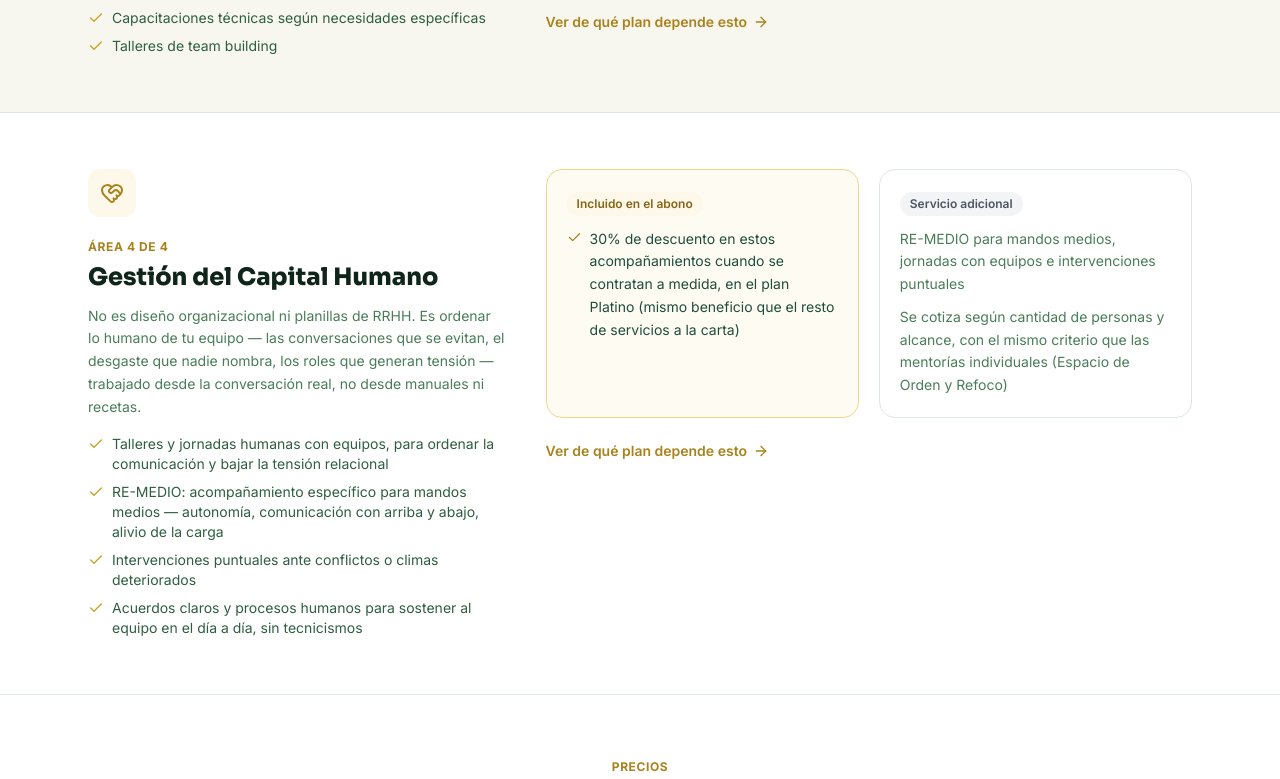
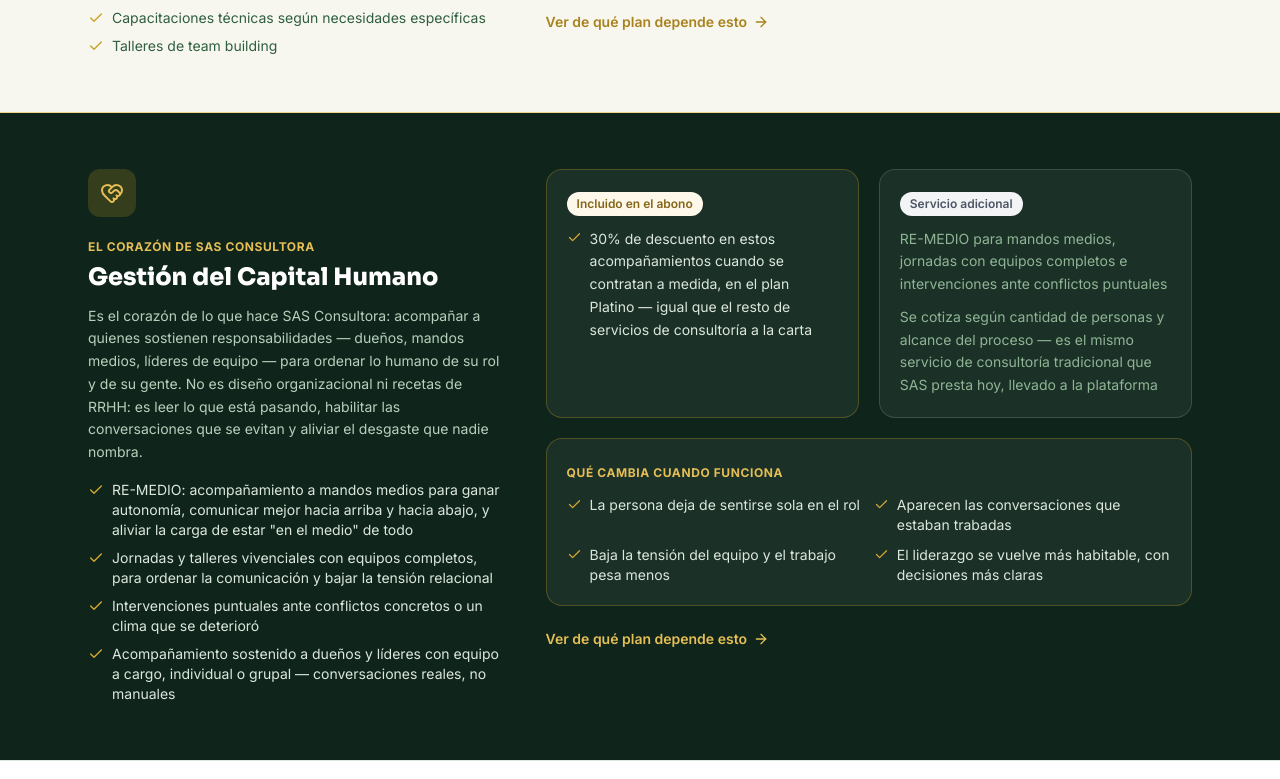
Before and after one commit to sasconsultora24-rgb/talento-desarrollo, a React (Vite) app: page /#/pymes in a window 1280 px wide. Shown: the part 1941-2720 px from the top of the page. Built offline with nearby package versions, Linux system fonts and the light colour scheme; no server answers; the database is empty.

Commit message:
Enriquecer sección Gestión del Capital Humano en ParaPymes

```diff
--- a/src/pages/ParaPymes.jsx
+++ b/src/pages/ParaPymes.jsx
@@ -73,20 +73,27 @@
     id: "capital-humano",
     icon: HeartHandshake,
     title: "Gestión del Capital Humano",
+    destacada: true,
     pitch:
-      "No es diseño organizacional ni planillas de RRHH. Es ordenar lo humano de tu equipo — las conversaciones que se evitan, el desgaste que nadie nombra, los roles que generan tensión — trabajado desde la conversación real, no desde manuales ni recetas.",
+      "Es el corazón de lo que hace SAS Consultora: acompañar a quienes sostienen responsabilidades — dueños, mandos medios, líderes de equipo — para ordenar lo humano de su rol y de su gente. No es diseño organizacional ni recetas de RRHH: es leer lo que está pasando, habilitar las conversaciones que se evitan y aliviar el desgaste que nadie nombra.",
     items: [
-      "Talleres y jornadas humanas con equipos, para ordenar la comunicación y bajar la tensión relacional",
-      "RE-MEDIO: acompañamiento específico para mandos medios — autonomía, comunicación con arriba y abajo, alivio de la carga",
-      "Intervenciones puntuales ante conflictos o climas deteriorados",
-      "Acuerdos claros y procesos humanos para sostener al equipo en el día a día, sin tecnicismos",
+      "RE-MEDIO: acompañamiento a mandos medios para ganar autonomía, comunicar mejor hacia arriba y hacia abajo, y aliviar la carga de estar \"en el medio\" de todo",
+      "Jornadas y talleres vivenciales con equipos completos, para ordenar la comunicación y bajar la tensión relacional",
+      "Intervenciones puntuales ante conflictos concretos o un clima que se deterioró",
+      "Acompañamiento sostenido a dueños y líderes con equipo a cargo, individual o grupal — conversaciones reales, no manuales",
+    ],
+    resultados: [
+      "La persona deja de sentirse sola en el rol",
+      "Aparecen las conversaciones que estaban trabadas",
+      "Baja la tensión del equipo y el trabajo pesa menos",
+      "El liderazgo se vuelve más habitable, con decisiones más claras",
     ],
     incluido: [
-      "30% de descuento en estos acompañamientos cuando se contratan a medida, en el plan Platino (mismo beneficio que el resto de servicios a la carta)",
+      "30% de descuento en estos acompañamientos cuando se contratan a medida, en el plan Platino — igual que el resto de servicios de consultoría a la carta",
     ],
     aparte: [
-      "RE-MEDIO para mandos medios, jornadas con equipos e intervenciones puntuales",
-      "Se cotiza según cantidad de personas y alcance, con el mismo criterio que las mentorías individuales (Espacio de Orden y Refoco)",
+      "RE-MEDIO para mandos medios, jornadas con equipos completos e intervenciones ante conflictos puntuales",
+      "Se cotiza según cantidad de personas y alcance del proceso — es el mismo servicio de consultoría tradicional que SAS presta hoy, llevado a la plataforma",
     ],
   },
 ];
@@ -130,20 +137,22 @@
         <section
           key={a.id}
           id={a.id}
-          className={`scroll-mt-24 border-t border-forest-100 ${i % 2 === 1 ? "bg-white" : "bg-forest-50/40"}`}
+          className={`scroll-mt-24 border-t ${a.destacada ? "border-gold-200 bg-forest-900 text-white" : `border-forest-100 ${i % 2 === 1 ? "bg-white" : "bg-forest-50/40"}`}`}
         >
           <div className="max-w-6xl mx-auto px-4 sm:px-6 py-14 grid md:grid-cols-5 gap-10 items-start">
             <div className="md:col-span-2">
-              <div className="w-12 h-12 rounded-xl bg-gold-50 flex items-center justify-center text-gold-600 mb-4">
+              <div className={`w-12 h-12 rounded-xl flex items-center justify-center mb-4 ${a.destacada ? "bg-gold-500/20 text-gold-300" : "bg-gold-50 text-gold-600"}`}>
                 <a.icon size={24} />
               </div>
-              <span className="text-xs font-bold uppercase tracking-wider text-gold-600">Área {i + 1} de {areas.length}</span>
-              <h3 className="text-2xl font-extrabold text-forest-900 mt-1 mb-3">{a.title}</h3>
-              <p className="text-sm text-forest-500 leading-relaxed mb-4">{a.pitch}</p>
+              <span className={`text-xs font-bold uppercase tracking-wider ${a.destacada ? "text-gold-300" : "text-gold-600"}`}>
+                {a.destacada ? "El corazón de SAS Consultora" : `Área ${i + 1} de ${areas.length}`}
+              </span>
+              <h3 className={`text-2xl font-extrabold mt-1 mb-3 ${a.destacada ? "text-white" : "text-forest-900"}`}>{a.title}</h3>
+              <p className={`text-sm leading-relaxed mb-4 ${a.destacada ? "text-forest-200" : "text-forest-500"}`}>{a.pitch}</p>
               <ul className="space-y-2">
                 {a.items.map((it) => (
-                  <li key={it} className="flex items-start gap-2 text-sm text-forest-600">
-                    <Check size={16} className="text-gold-500 mt-0.5 shrink-0" />
+                  <li key={it} className={`flex items-start gap-2 text-sm ${a.destacada ? "text-forest-100" : "text-forest-600"}`}>
+                    <Check size={16} className={`mt-0.5 shrink-0 ${a.destacada ? "text-gold-400" : "text-gold-500"}`} />
                     {it}
                   </li>
                 ))}
@@ -151,31 +160,46 @@
             </div>
 
             <div className="md:col-span-3 grid sm:grid-cols-2 gap-5">
-              <div className="rounded-2xl border border-gold-200 bg-gold-50/60 p-5">
+              <div className={`rounded-2xl border p-5 ${a.destacada ? "border-gold-500/30 bg-white/5" : "border-gold-200 bg-gold-50/60"}`}>
                 <Badge tone="gold">Incluido en el abono</Badge>
                 <ul className="mt-3 space-y-2.5">
                   {a.incluido.map((linea) => (
-                    <li key={linea} className="text-sm text-forest-700 leading-relaxed flex items-start gap-2">
-                      <Check size={15} className="text-gold-600 mt-0.5 shrink-0" />
+                    <li key={linea} className={`text-sm leading-relaxed flex items-start gap-2 ${a.destacada ? "text-forest-100" : "text-forest-700"}`}>
+                      <Check size={15} className={`mt-0.5 shrink-0 ${a.destacada ? "text-gold-400" : "text-gold-600"}`} />
                       {linea}
                     </li>
                   ))}
                 </ul>
               </div>
-              <div className="rounded-2xl border border-forest-100 bg-white p-5">
-                <Badge tone="gray">Servicio adicional</Badge>
+              <div className={`rounded-2xl border p-5 ${a.destacada ? "border-white/15 bg-white/5" : "border-forest-100 bg-white"}`}>
+                <Badge tone={a.destacada ? "gray" : "gray"}>Servicio adicional</Badge>
                 <ul className="mt-3 space-y-2.5">
                   {a.aparte.map((linea) => (
-                    <li key={linea} className="text-sm text-forest-500 leading-relaxed">
+                    <li key={linea} className={`text-sm leading-relaxed ${a.destacada ? "text-forest-300" : "text-forest-500"}`}>
                       {linea}
                     </li>
                   ))}
                 </ul>
               </div>
+
+              {a.resultados && (
+                <div className="sm:col-span-2 rounded-2xl border border-gold-500/30 bg-white/5 p-5">
+                  <span className="text-xs font-bold uppercase tracking-wider text-gold-300">Qué cambia cuando funciona</span>
+                  <div className="grid sm:grid-cols-2 gap-2.5 mt-3">
+                    {a.resultados.map((r) => (
+                      <div key={r} className="flex items-start gap-2 text-sm text-forest-100">
+                        <Check size={15} className="text-gold-400 mt-0.5 shrink-0" />
+                        {r}
+                      </div>
+                    ))}
+                  </div>
+                </div>
+              )}
+
               <div className="sm:col-span-2">
                 <Link
                   to={esEmpresaLogueada ? "/empresa?tab=plan" : "/registro?tipo=empresa"}
-                  className="inline-flex items-center gap-1.5 text-gold-600 font-semibold text-sm hover:gap-2 transition-all"
+                  className={`inline-flex items-center gap-1.5 font-semibold text-sm hover:gap-2 transition-all ${a.destacada ? "text-gold-300" : "text-gold-600"}`}
                 >
                   Ver de qué plan depende esto <ArrowRight size={16} />
                 </Link>
```
